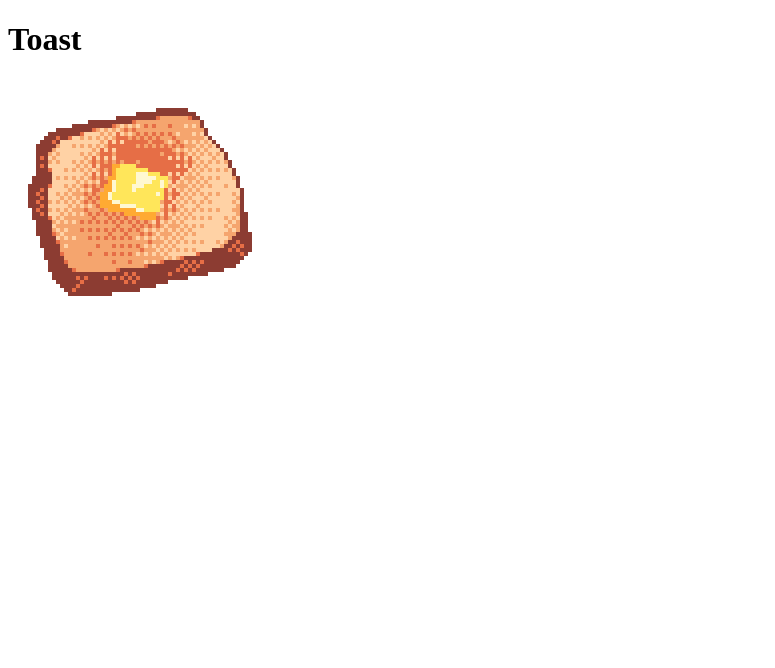
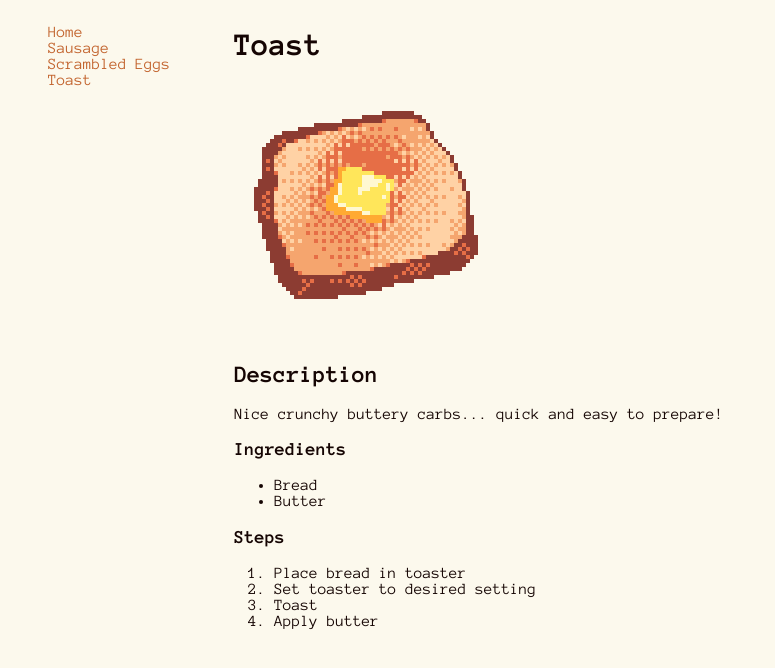
Before and after one commit to gordokay/recipes, a plain HTML site: page recipe-pages/toast.html in a window 1280 px wide. Shown: the whole page, without its empty margins (0-775 px from the left). Drawn offline with Linux system fonts and the light colour scheme.

Commit message:
Add toast.html content and adjust styling

```diff
--- a/recipe-pages/toast.html
+++ b/recipe-pages/toast.html
@@ -4,10 +4,36 @@
   <meta charset="UTF-8">
   <meta http-equiv="X-UA-Compatible" content="IE=edge">
   <meta name="viewport" content="width=device-width, initial-scale=1.0">
+  <link rel="stylesheet" href="../style.css">
   <title>Toast</title>
 </head>
 <body>
-  <h1>Toast</h1>
-  <img src="../assets/toast.png" alt="Pixel illustration of toast with butter on top">
+  <nav>
+    <ul>
+      <li><a href="../index.html">Home</a></li>
+      <li><a href="sausage.html">Sausage</a></li>
+      <li><a href="scrambled-eggs.html">Scrambled Eggs</a></li>
+      <li><a href="toast.html">Toast</a></li>
+    </ul>
+  </nav>
+
+  <main>
+    <h1>Toast</h1>
+    <img src="../assets/toast.png" alt="Pixel illustration of toast with a pat of butter on top">
+    <h2>Description</h2>
+    <p>Nice crunchy buttery carbs... quick and easy to prepare!</p>
+    <h3>Ingredients</h3>
+    <ul>
+      <li>Bread</li>
+      <li>Butter</li>
+    </ul>
+    <h3>Steps</h3>
+    <ol>
+      <li>Place bread in toaster</li>
+      <li>Set toaster to desired setting</li>
+      <li>Toast</li>
+      <li>Apply butter</li>
+    </ol>
+  </main>
 </body>
 </html>
--- a/style.css
+++ b/style.css
@@ -2,10 +2,24 @@
 
 body {
   font-family: 'Anonymous Pro', monospace;
-  background-color:ghostwhite;
-  color: sienna;
+  background-color:#FCF9ED;
+  color: #150503;
+  display: flex;
 }
 
 a {
   text-decoration: none;
+  color: #C2632D;
 }
+
+a:visited {
+  color: #961B00;
+}
+
+nav {
+  margin-right: 5vw;
+}
+
+nav > ul > li {
+  list-style-type: none;
+}
```
Also changed, not shown: index.html (+9 -6 lines).
